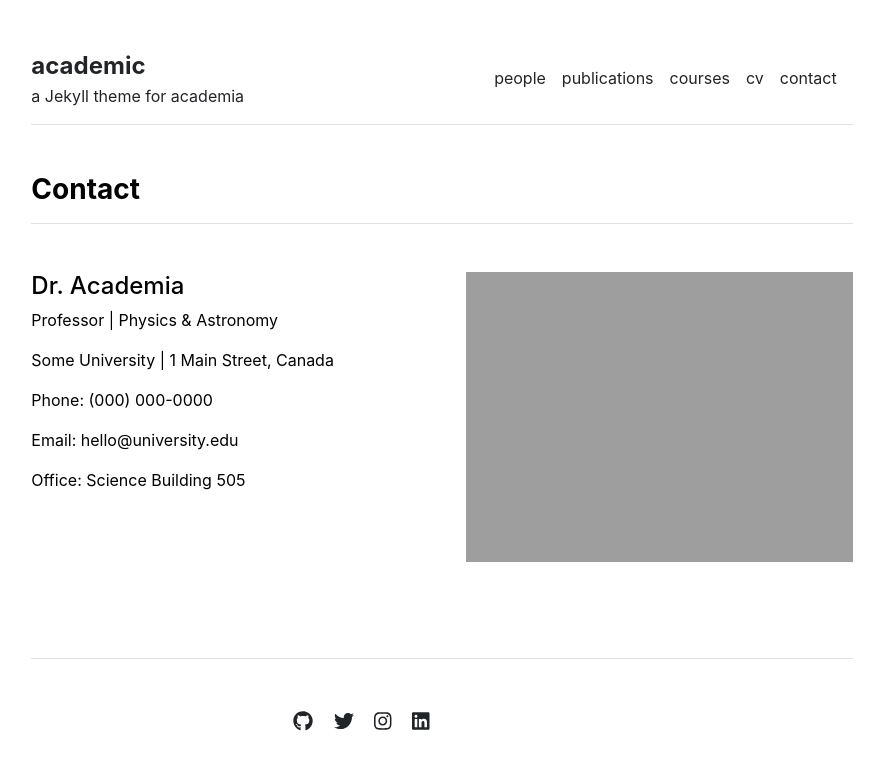
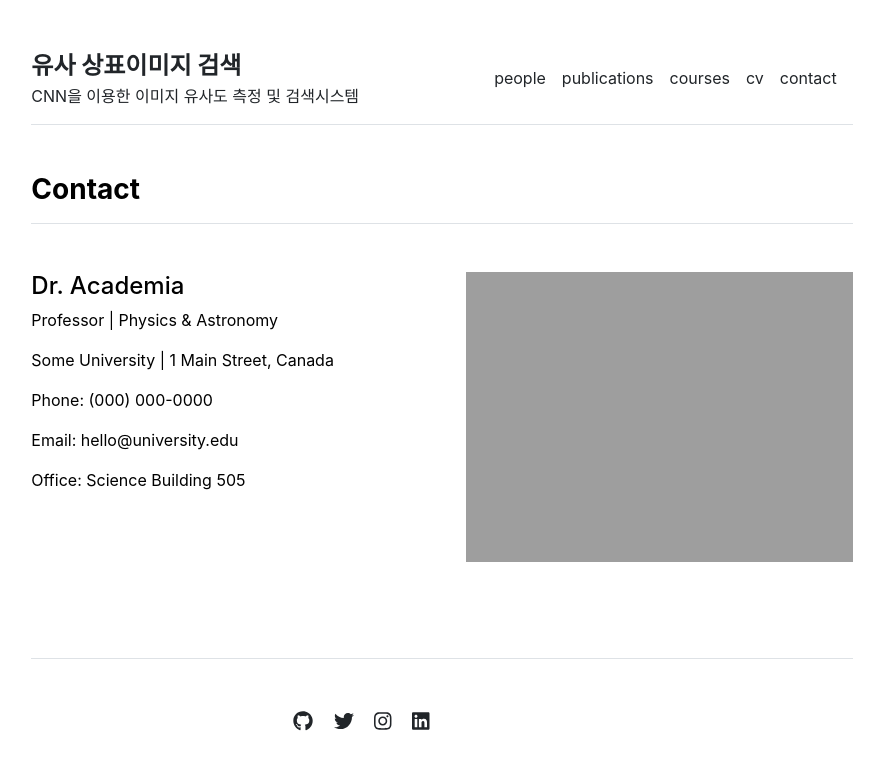
Before and after one commit to HyeongminMoon/FRCNN_trademark_similarity, a Jekyll site: the page built from contact.md, in a window 1280 px wide. Shown: the top 770 px of the page, without its empty margins (198-1082 px from the left). Built offline with Jekyll 4.4.1, drawn with Linux system fonts in a browser that asks for light colours.

Commit message:
Update _config.yml

```diff
--- a/_config.yml
+++ b/_config.yml
@@ -1,4 +1,4 @@
 url: "" # the base hostname & protocol for your site, e.g. http://example.com
 baseurl: "" # the subpath of your site, e.g. /blog
-title: "academic" # the name of your site, e.g. ACME Corp.
-description: "a Jekyll theme for academia"
+title: "유사 상표이미지 검색" # the name of your site, e.g. ACME Corp.
+description: "CNN을 이용한 이미지 유사도 측정 및 검색시스템"
```
